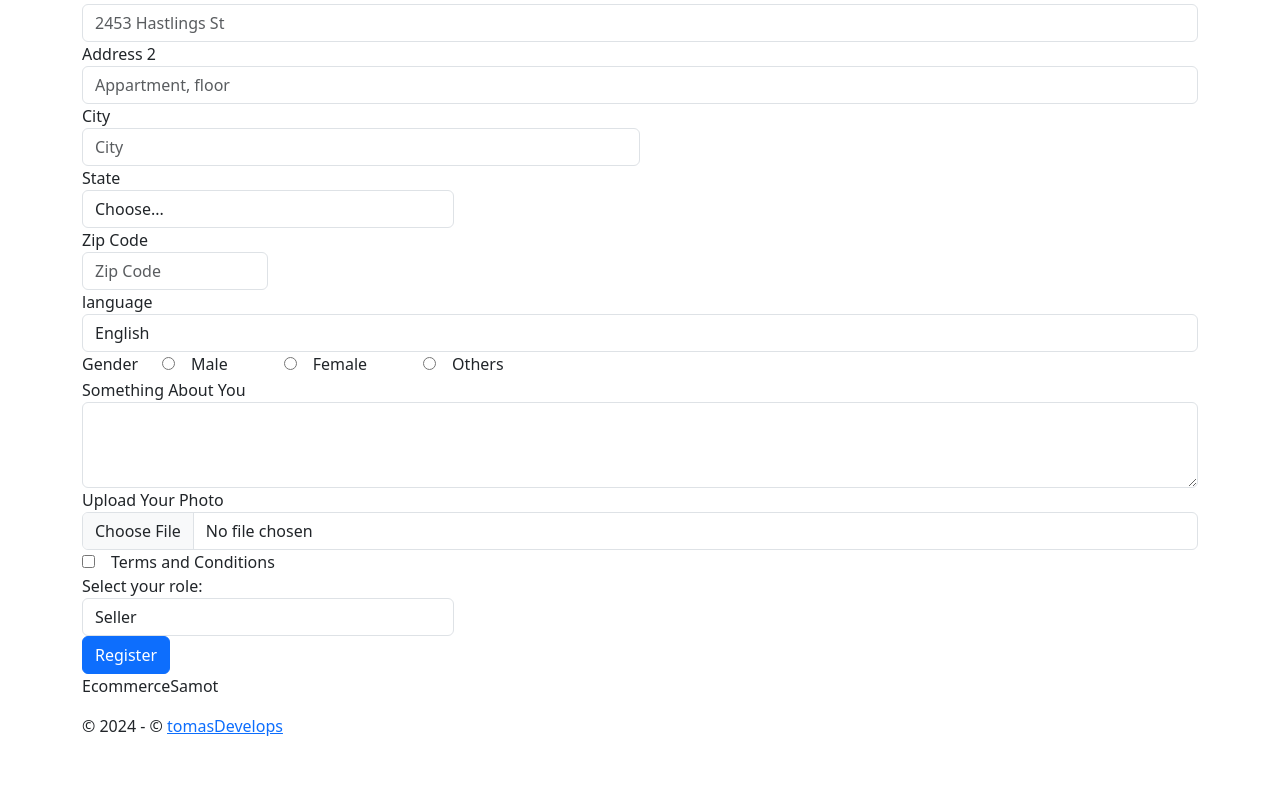
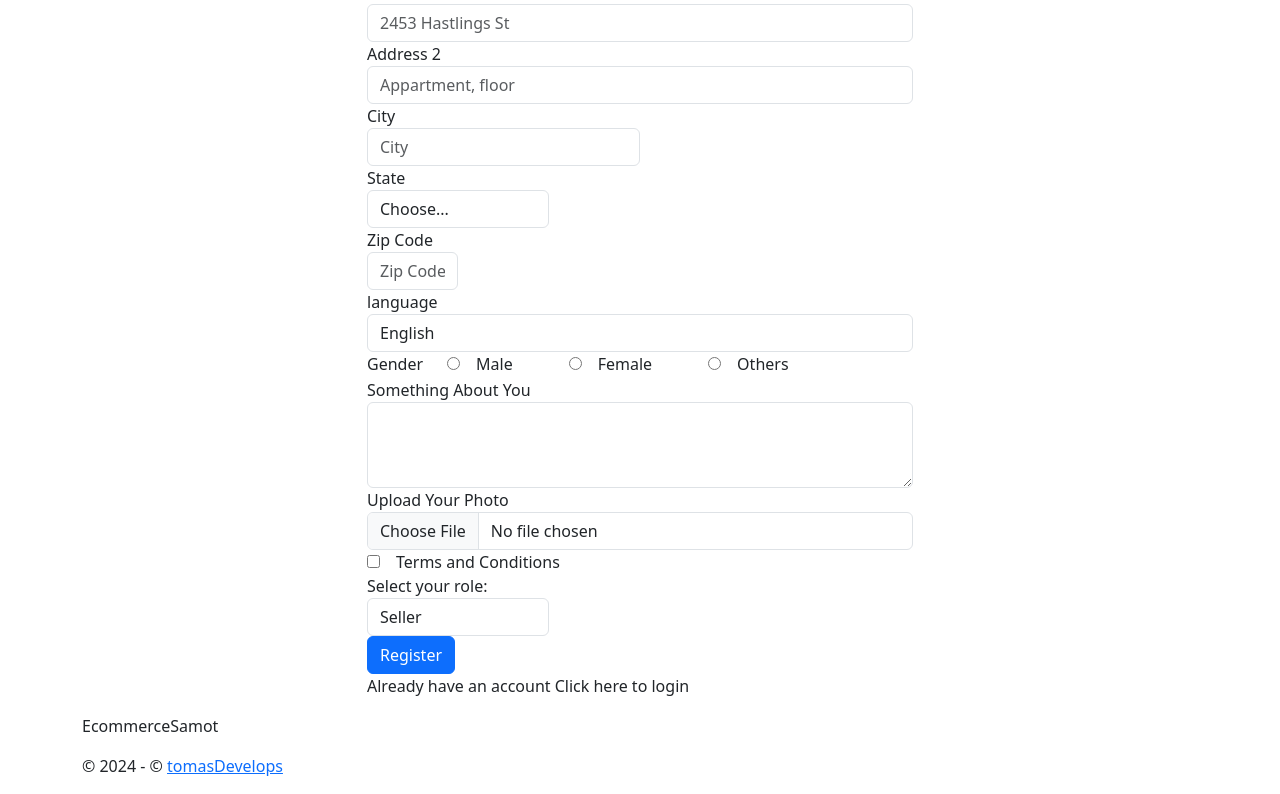
Before and after one commit to tomeksen/e-commerceAngularTomas, an Angular app: page /sign-in in a window 1280 px wide. Shown: the part 514-1308 px from the top of the page. Before the commit the page ends 1268 px from the top, so only its background shows below. Built offline with nearby package versions, Linux system fonts and the light colour scheme.

Commit message:
adding new options to log in and cleaning code

```diff
--- a/src/app/customer/signin-signup/signin-signup.component.html
+++ b/src/app/customer/signin-signup/signin-signup.component.html
@@ -1,7 +1,7 @@
 <div class="jumbotron">
     <div class="container">
         <div class="row">
-            <div class="">
+            <div class="col-md-6 offset-md-3">
                 <h3>Register</h3>
                 <form action="">
                     <div class="form-group">
@@ -101,6 +101,7 @@
                         </div>
                     </div>
                 </form>
+                <p class="sim-pointer" router-link="/sign-in"> Already have an account Click here to login</p>
             </div>
         </div>
     </div>
--- a/src/app/shared/shared.module.ts
+++ b/src/app/shared/shared.module.ts
@@ -1,7 +1,5 @@
 import { NgModule } from '@angular/core';
 import { CommonModule } from '@angular/common';
-
-
 
 @NgModule({
   declarations: [],
```
